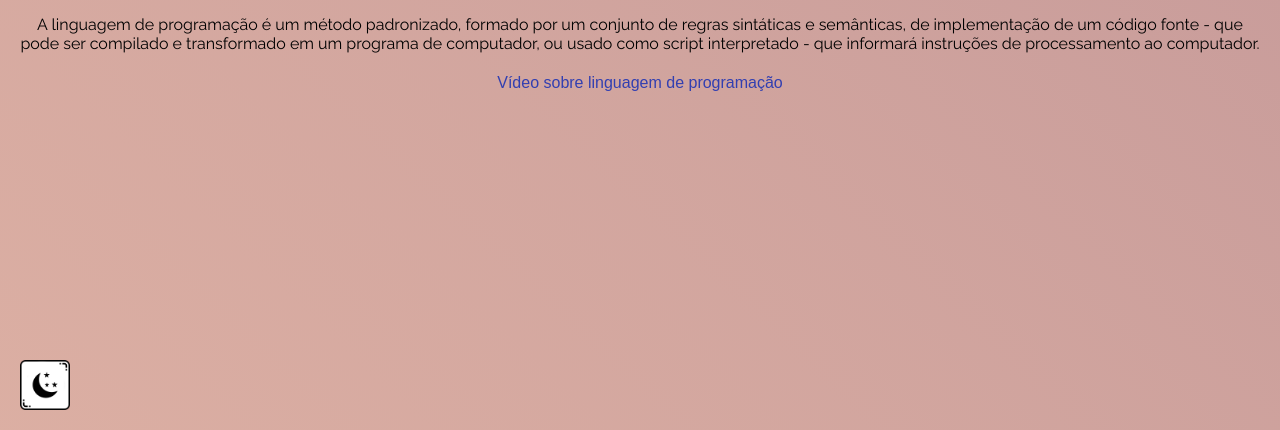
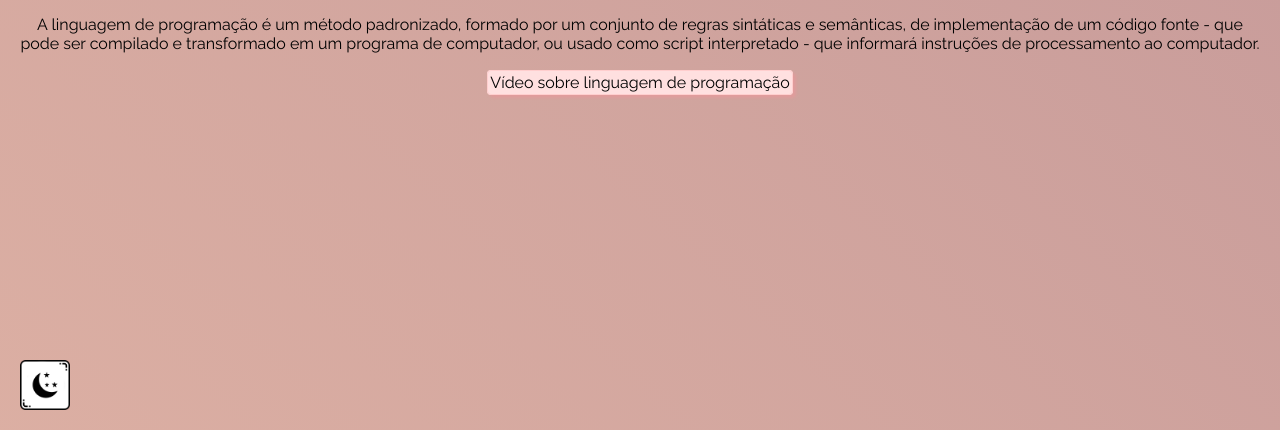
Before and after one commit to LeonardoMarques7/NavBar-Linguagens-Programacao, a plain HTML site: page index-c.html in a window 1280 px wide. Shown: the part 370-800 px from the top of the page. Drawn offline with Linux system fonts and the light colour scheme.

Commit message:
Add border and shadow

```diff
--- a/css/style-c.css
+++ b/css/style-c.css
@@ -83,10 +83,35 @@ p {
 }
 
 .links1 {
-  color: #323fb1;
+  box-shadow: 3px 3px 3px #e09c9c;
+  border: 1px #ffcece;
+  border-style: solid;
+  border-radius: 4px;
+  background-color: #ffe0e0;
+  color: #000000;
+  text-decoration: none;
+  padding: 2px;
+  font-size: 16px;
+  font-family: "Raleway", sans-serif;
+}
+
+.links1:hover{
+  color: #5046a5;
+}
+
+a:hover {
+  color: #000000;
+}
+
+#voltar{
+  color: #000000;
   text-decoration: none;
   font-size: 16px;
   font-family: Arial, Helvetica, sans-serif;
+}
+
+#voltar:hover {
+  color: #5046a5;
 }
 
 .fixed-button {
--- a/css/style-e.css
+++ b/css/style-e.css
@@ -81,10 +81,35 @@ p {
 }
 
 .links1 {
+  box-shadow: 3px 3px 3px #0d0030;
+  border: 1px #bea7ff;
+  border-style: solid;
+  border-radius: 4px;
+  background-color: #bea7ff;
+  color: #000000;
+  text-decoration: none;
+  padding: 2px;
+  font-size: 16px;
+  font-family: "Raleway", sans-serif;
+}
+
+.links1:hover {
+  color: #5046a5;
+}
+
+a:hover{
+  color: #1a12af;
+}
+
+#voltar {
   color: #1a12af;
   text-decoration: none;
   font-size: 16px;
   font-family: Arial, Helvetica, sans-serif;
+}
+
+#voltar:hover {
+  color: #5046a5;
 }
 
 .fixed-button {
--- a/index-c.html
+++ b/index-c.html
@@ -142,7 +142,7 @@
       <a href="https://youtu.be/pvf9jX_Ej28" class="links1"
         >Vídeo sobre Bootstrap</a
       ><br /><br />
-      <a href="#" class="links1">Voltar</a>
+      <a href="#" id="voltar">Voltar</a>
     </section>
     <script src="./js/mobile-navbar.js"></script>
   </body>
```
Also changed, not shown: index.html (+1 -1 lines).
